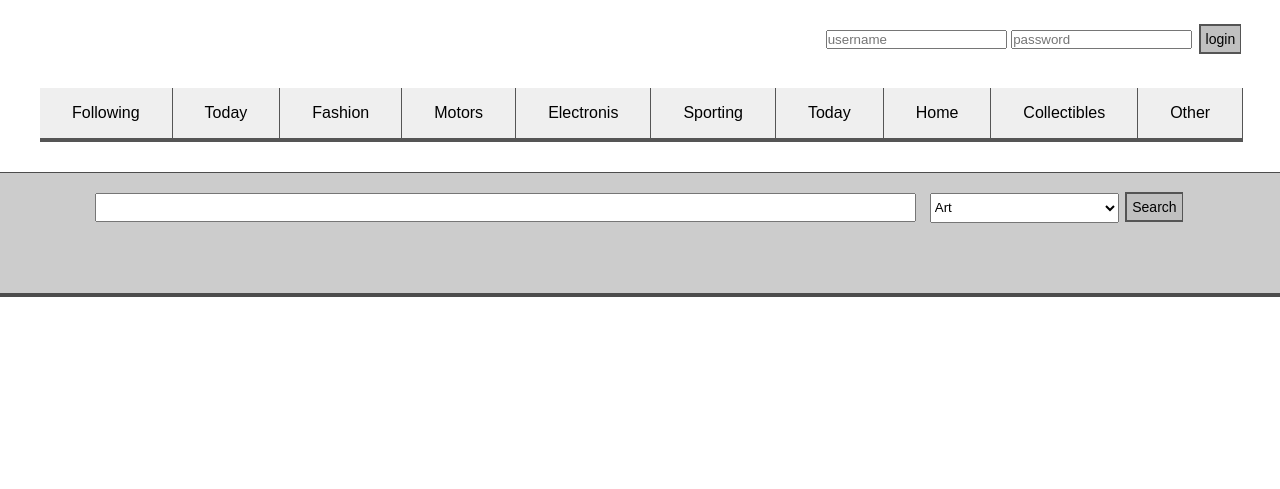
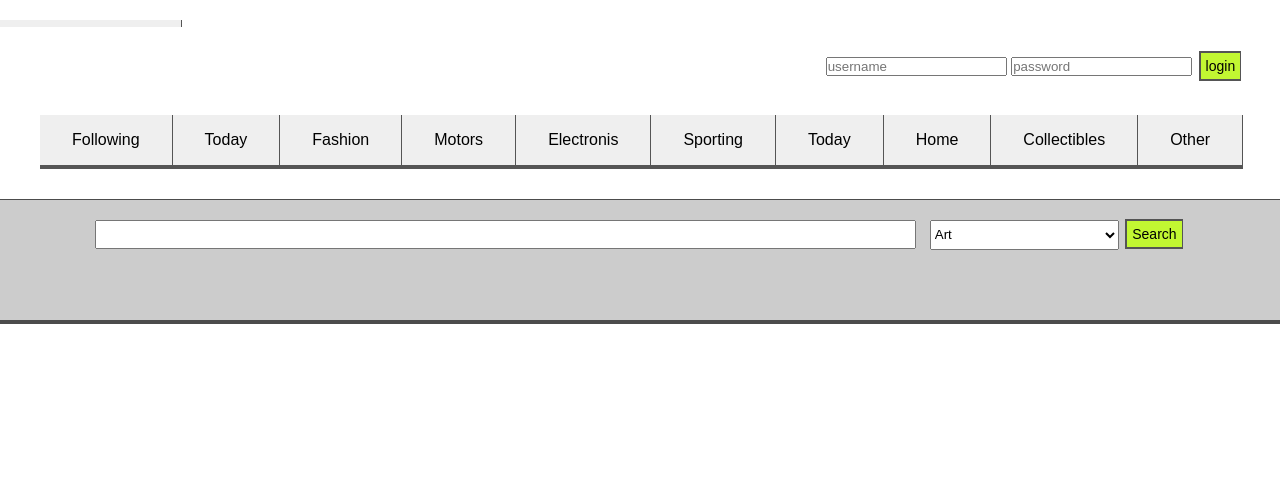
Before and after one commit to malek-boukhari/mash, a PHP site: page /index.php?category=1 in a window 1280 px wide. Shown: the top 489 px of the page. Run offline with PHP 8.4, Linux system fonts and the light colour scheme.

Commit message:
new button ad 2 buttons colors changed

```diff
--- a/workspace/mash/css/maincss.css
+++ b/workspace/mash/css/maincss.css
@@ -11,13 +11,20 @@ body {
 	color:white;
 }
 
+ #ad_button {
+ 	position:relative;
+ 	margin-top:20px;
+ 	height:7px;
+	background-color: #ffff;
+	text-align:left;
+	display:block;
+ }
 
  #banner {
- position:relative;
- margin-top:20px;
-height:100px;
-padding:20px 40px 20px 40px;
-
+ 	position:relative;
+ 	margin-top:20px;
+ 	height:100px;
+	padding:20px 40px 20px 40px;
 	background-color: #ffff;
 	text-align: center;
 	display:table-cell;
@@ -102,7 +109,7 @@ a:HOVER{
 }
 
 #button {
-    background-color: #c0c0c0;
+    background-color: #C2F732;
     color: black;
     height:30px;
     border-bottom: 2px solid #555555;
--- a/workspace/mash/includes/html_codes.php
+++ b/workspace/mash/includes/html_codes.php
@@ -3,6 +3,9 @@
 //<h1><a href="index.php"><img src= "css/images/smob.jpeg"</a></h1>
 function headerCode(){
 	echo'
+			<div id="ad_button">
+			<a class="button" href="">Create a new ad</a>
+			</div>
 			<div id="banner">
 				<div id="IDlogin">
 					<form align="right"><input type="text" placeholder="username"/>
```
